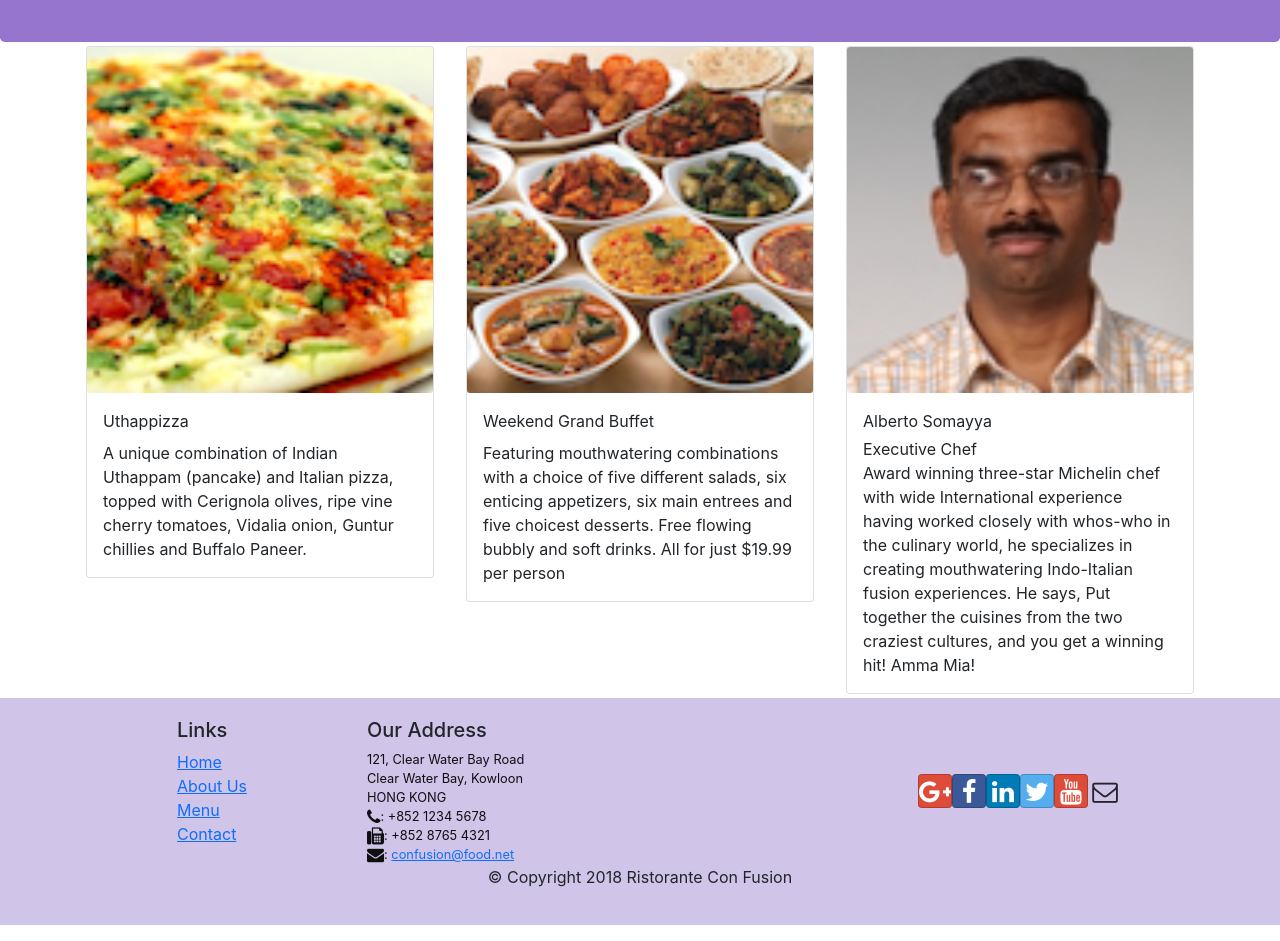
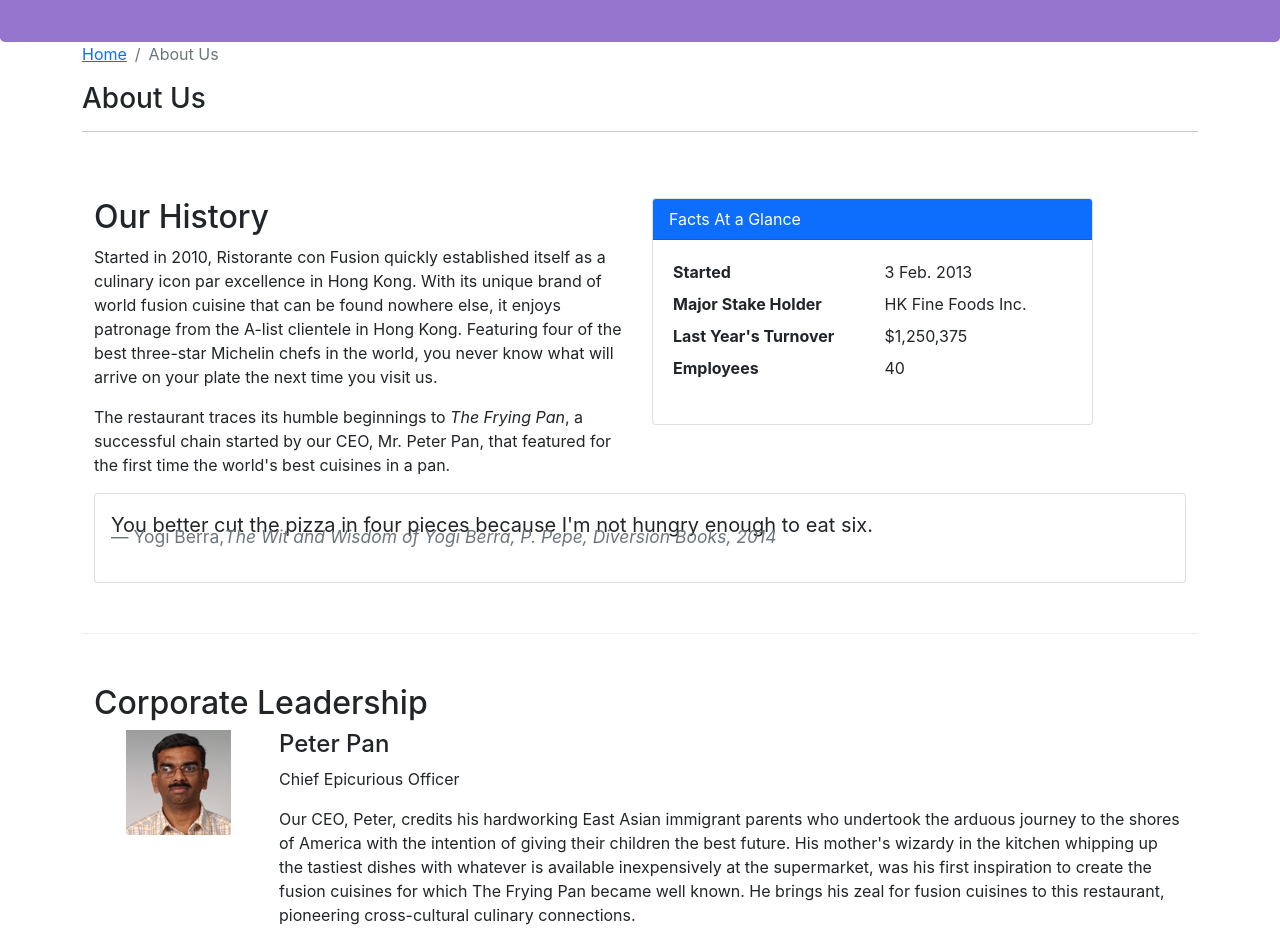
Before and after one commit to JaiAgarwal-24/Consfusion_restaurant_with_react_coursera, a React (Create React App) app: page /aboutus in a window 1280 px wide. Before the commit this address led to /home. Shown: the part 300-1241 px from the top of the page. Built offline with nearby package versions, Linux system fonts and the light colour scheme.

Commit message:
Week 2 assignment

```diff
--- /dev/null
+++ b/src/components/AboutComponent.js
@@ -0,0 +1,97 @@
+import React from 'react';
+import { Breadcrumb, BreadcrumbItem, Card, CardBody, CardHeader, Media } from 'reactstrap';
+import { Link } from 'react-router-dom';
+
+function About(props) {
+
+
+    function RenderLeader({leader}) {
+        const leaders = leader.map((leaderdata) => {
+            return (
+                <div key={leaderdata.id} >
+                    <Media tag='li' className="d-flex align-item-center">
+                    <Media left>
+                        <Media object src={leaderdata.image} />
+                    </Media>
+                    <Media body className='ml-5 ms-5'>
+                        <Media heading>{leaderdata.name}</Media>
+                        <p>{leaderdata.designation}</p>
+                        <p>{leaderdata.description}</p>
+                    </Media>
+                    </Media>
+                </div>
+            );
+        });
+
+        return (
+            <div>
+            {leaders}
+            </div>
+        );
+    }
+
+    return(
+        <div className="container">
+            <div className="row">
+                <Breadcrumb>
+                    <BreadcrumbItem><Link to="/home">Home</Link></BreadcrumbItem>
+                    <BreadcrumbItem active>About Us</BreadcrumbItem>
+                </Breadcrumb>
+                <div className="col-12">
+                    <h3>About Us</h3>
+                    <hr />
+                </div>
+            </div>
+            <div className="row row-content">
+                <div className="col-12 col-md-6">
+                    <h2>Our History</h2>
+                    <p>Started in 2010, Ristorante con Fusion quickly established itself as a culinary icon par excellence in Hong Kong. With its unique brand of world fusion cuisine that can be found nowhere else, it enjoys patronage from the A-list clientele in Hong Kong.  Featuring four of the best three-star Michelin chefs in the world, you never know what will arrive on your plate the next time you visit us.</p>
+                    <p>The restaurant traces its humble beginnings to <em>The Frying Pan</em>, a successful chain started by our CEO, Mr. Peter Pan, that featured for the first time the world's best cuisines in a pan.</p>
+                </div>
+                <div className="col-12 col-md-5">
+                    <Card>
+                        <CardHeader className="bg-primary text-white">Facts At a Glance</CardHeader>
+                        <CardBody>
+                            <dl className="row p-1">
+                                <dt className="col-6">Started</dt>
+                                <dd className="col-6">3 Feb. 2013</dd>
+                                <dt className="col-6">Major Stake Holder</dt>
+                                <dd className="col-6">HK Fine Foods Inc.</dd>
+                                <dt className="col-6">Last Year's Turnover</dt>
+                                <dd className="col-6">$1,250,375</dd>
+                                <dt className="col-6">Employees</dt>
+                                <dd className="col-6">40</dd>
+                            </dl>
+                        </CardBody>
+                    </Card>
+                </div>
+                <div className="col-12">
+                    <Card>
+                        <CardBody className="bg-faded">
+                            <blockquote className="blockquote">
+                                <p className="mb-0">You better cut the pizza in four pieces because
+                                    I'm not hungry enough to eat six.</p>
+                                <footer className="blockquote-footer">Yogi Berra,
+                                <cite title="Source Title">The Wit and Wisdom of Yogi Berra,
+                                    P. Pepe, Diversion Books, 2014</cite>
+                                </footer>
+                            </blockquote>
+                        </CardBody>
+                    </Card>
+                </div>
+            </div>
+            <div className="row row-content">
+                <div className="col-12">
+                    <h2>Corporate Leadership</h2>
+                </div>
+                <div className="col-12">
+                    <Media list>
+                        <RenderLeader leader = {props.leaders}/>
+                    </Media>
+                </div>
+            </div>
+        </div>
+    );
+}
+
+export default About;
--- a/src/components/MainComponent.js
+++ b/src/components/MainComponent.js
@@ -9,6 +9,7 @@
 import Footer from "./FooterComponent";
 import Contact from './ContactComponent';
 import Home from './HomeComponent';
+import About from './AboutComponent';
 import { Route, Routes, Navigate, useParams } from 'react-router-dom';
 
 class Main extends Component {
@@ -64,6 +65,7 @@
           <Route extact path='/menu' element={<Menu dishes ={this.state.dishes}/> } />
           <Route path='/menu/:dishId' element={<DishWithId />} />
           <Route extact path= '/contactus' element= {<Contact/>} />
+          <Route extact path='/aboutus' element = { <About leaders = {this.state.leaders}/>} />
           <Route path="*" element={<Navigate to="/home" replace/>} />
           {/* <Navigate to="/home" replace /> */}
         </Routes>
```
